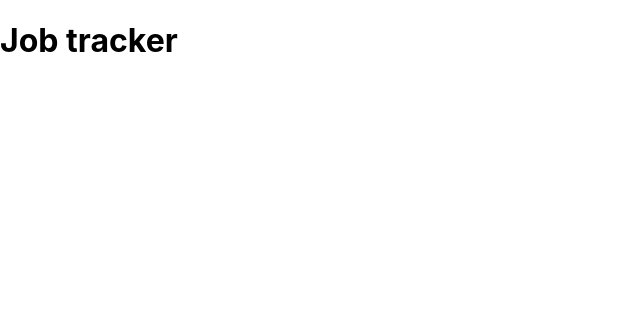
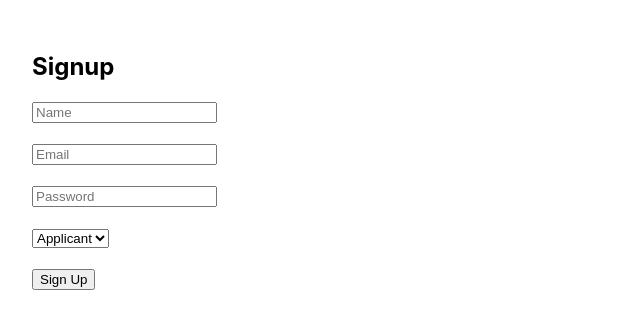
Before and after one commit to AniketBajaj2024/Shelfex, a React (Create React App) app in the folder client/: page /signup in a window 1280 px wide. Shown: the top 328 px of the page, without its empty margins (0-640 px from the left). Built offline with nearby package versions, Linux system fonts and the light colour scheme.

Commit message:
Pages_forms

```diff
--- a/client/package.json
+++ b/client/package.json
@@ -7,6 +7,7 @@
     "@testing-library/jest-dom": "^6.6.3",
     "@testing-library/react": "^16.3.0",
     "@testing-library/user-event": "^13.5.0",
+    "axios": "^1.10.0",
     "react": "^19.1.0",
     "react-dom": "^19.1.0",
     "react-router-dom": "^7.6.2",
--- a/client/src/App.js
+++ b/client/src/App.js
@@ -1,9 +1,18 @@
+import React from "react";
+import { BrowserRouter as Router, Routes, Route } from "react-router-dom";
+import Login from "./Pages/Login"
+import Signup from "./Pages/Signup";
+import Dashboard from "./Pages/Dashboard";
 
 function App() {
   return (
-    <div>
-      <h1>Job tracker</h1>
-    </div>
+    <Router>
+      <Routes>
+        <Route path="/" element={<Dashboard />} />
+        <Route path="/signup" element={<Signup />} />
+        <Route path="/login" element={<Login />} />
+      </Routes>
+    </Router>
   );
 }
 
--- /dev/null
+++ b/client/src/Pages/Dashboard.js
@@ -0,0 +1,50 @@
+import React, { useEffect, useState } from "react";
+import axios from "axios";
+import { useNavigate } from "react-router-dom";
+
+export default function Dashboard() {
+  const [jobs, setJobs] = useState([]);
+  const [error, setError] = useState("");
+  const navigate = useNavigate();
+
+  useEffect(() => {
+    const token = localStorage.getItem("token");
+
+    if (!token) {
+      navigate("/login");
+      return;
+    }
+
+    const fetchJobs = async () => {
+      try {
+        const res = await axios.get("http://localhost:5000/api/jobs", {
+          headers: { Authorization: `Bearer ${token}` },
+        });
+        setJobs(res.data);
+      } catch (err) {
+        setError(err.response?.data?.message || "Failed to fetch jobs");
+      }
+    };
+
+    fetchJobs();
+  }, [navigate]);
+
+  return (
+    <div style={{ padding: "2rem" }}>
+      <h2>Dashboard</h2>
+      {error && <p style={{ color: "red" }}>{error}</p>}
+
+      {jobs.length === 0 ? (
+        <p>No jobs yet</p>
+      ) : (
+        <ul>
+          {jobs.map((job) => (
+            <li key={job._id}>
+              <strong>{job.company}</strong> - {job.role} ({job.status})
+            </li>
+          ))}
+        </ul>
+      )}
+    </div>
+  );
+}
--- /dev/null
+++ b/client/src/Pages/Login.js
@@ -0,0 +1,61 @@
+import React, { useState } from "react";
+import axios from "axios";
+import { useNavigate } from "react-router-dom";
+
+export default function Login() {
+  const [formData, setFormData] = useState({
+    email: "",
+    password: "",
+  });
+
+  const [error, setError] = useState("");
+  const navigate = useNavigate();
+
+  const handleChange = (e) => {
+    setFormData((prev) => ({ ...prev, [e.target.name]: e.target.value }));
+  };
+
+  const handleSubmit = async (e) => {
+    e.preventDefault();
+    setError("");
+
+    try {
+      const res = await axios.post("http://localhost:5000/api/auth/login", formData);
+      const { token } = res.data;
+
+      localStorage.setItem("token", token);
+      navigate("/");
+    } catch (err) {
+      setError(err.response?.data?.message || "Login failed");
+    }
+  };
+
+  return (
+    <div style={{ padding: "2rem" }}>
+      <h2>Login</h2>
+      {error && <p style={{ color: "red" }}>{error}</p>}
+
+      <form onSubmit={handleSubmit}>
+        <input
+          type="email"
+          name="email"
+          placeholder="Email"
+          value={formData.email}
+          onChange={handleChange}
+          required
+        /><br /><br />
+
+        <input
+          type="password"
+          name="password"
+          placeholder="Password"
+          value={formData.password}
+          onChange={handleChange}
+          required
+        /><br /><br />
+
+        <button type="submit">Login</button>
+      </form>
+    </div>
+  );
+}
--- /dev/null
+++ b/client/src/Pages/Signup.js
@@ -0,0 +1,74 @@
+import React, { useState } from "react";
+import axios from "axios";
+import { useNavigate } from "react-router-dom";
+
+export default function Signup() {
+  const [formData, setFormData] = useState({
+    name: "",
+    email: "",
+    password: "",
+    role: "applicant",
+  });
+
+  const [error, setError] = useState("");
+  const navigate = useNavigate();
+
+  const handleChange = (e) => {
+    setFormData({ ...formData, [e.target.name]: e.target.value });
+  };
+
+  const handleSubmit = async (e) => {
+    e.preventDefault();
+    setError("");
+
+    try {
+      await axios.post("http://localhost:5000/api/auth/signup", formData);
+      navigate("/login");
+    } catch (err) {
+      setError(err.response?.data?.message || "Signup failed");
+    }
+  };
+
+  return (
+    <div style={{ padding: "2rem" }}>
+      <h2>Signup</h2>
+      {error && <p style={{ color: "red" }}>{error}</p>}
+
+      <form onSubmit={handleSubmit}>
+        <input
+          type="text"
+          name="name"
+          placeholder="Name"
+          value={formData.name}
+          onChange={handleChange}
+          required
+        /><br /><br />
+
+        <input
+          type="email"
+          name="email"
+          placeholder="Email"
+          value={formData.email}
+          onChange={handleChange}
+          required
+        /><br /><br />
+
+        <input
+          type="password"
+          name="password"
+          placeholder="Password"
+          value={formData.password}
+          onChange={handleChange}
+          required
+        /><br /><br />
+
+        <select name="role" value={formData.role} onChange={handleChange}>
+          <option value="applicant">Applicant</option>
+          <option value="admin">Admin</option>
+        </select><br /><br />
+
+        <button type="submit">Sign Up</button>
+      </form>
+    </div>
+  );
+}
```
Also changed, not shown: 1 other file (tests, documents, lock files or other folders).
